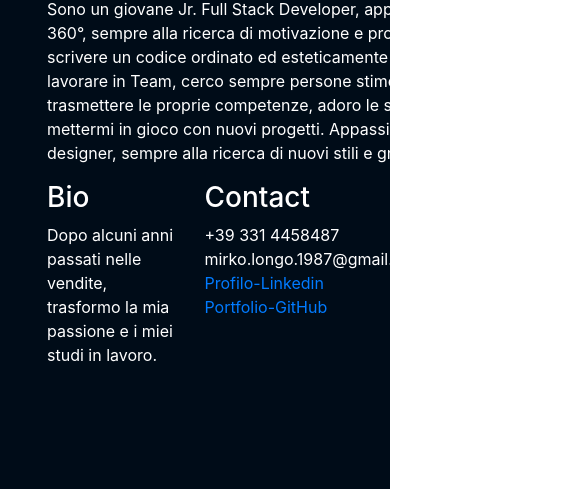
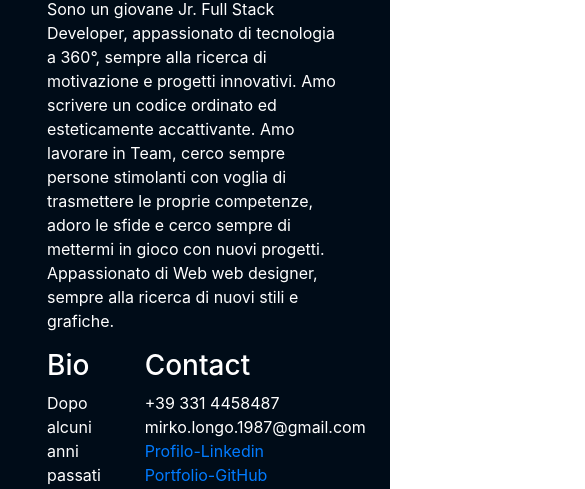
Before and after one commit to Mirko2552150/Mirko2552150.github.io, a plain HTML site: page index.html in a window 390 px wide. Shown: the part 425-914 px from the top of the page, 585 px wide, since content can reach past the window. Drawn offline with nearby package versions, Linux system fonts and the light colour scheme.

Commit message:
Add files via upload

```diff
--- a/css/main.css
+++ b/css/main.css
@@ -3,6 +3,7 @@ body {
   font-family: "Poppins", sans-serif;
   overflow-x: hidden;
   background-color: #000c18;
+  position: relative;
 
 }
 
@@ -41,6 +42,13 @@ header {
   background: var(--background);
   color: var(--text);
 
+}
+
+main {
+  position: absolute!important;
+  top: 0!important;
+  left: 0!important;
+  right: 0!important;
 }
 
 .colonna {
@@ -248,7 +256,7 @@ header {
 }
 
 .home-more-stuff, .home-about, .home-intro  {
-  width: 100%;
+  width: 100%!important;
 }
 
 @media screen and (max-width: 992px) {
@@ -260,7 +268,7 @@ header {
   }
 
   .home-more-stuff, .home-about, .home-intro  {
-    width: 992px;
+    width: auto!important;
   }
 
   .home-intro {
@@ -286,7 +294,7 @@ header {
   }
 
   .home-more-stuff, .home-about, .home-intro  {
-    width: 600px;
+    width: auto!important;
   }
 
   .home-more-stuff a p {
```
